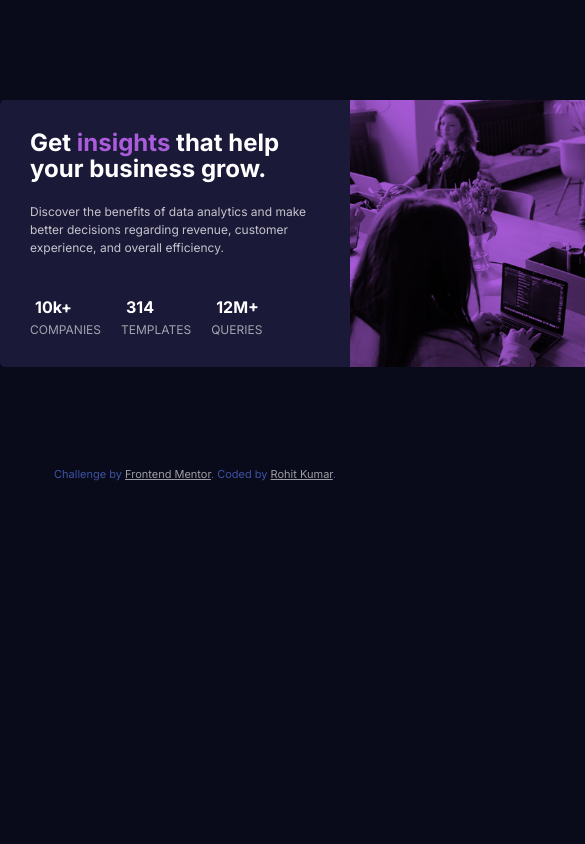
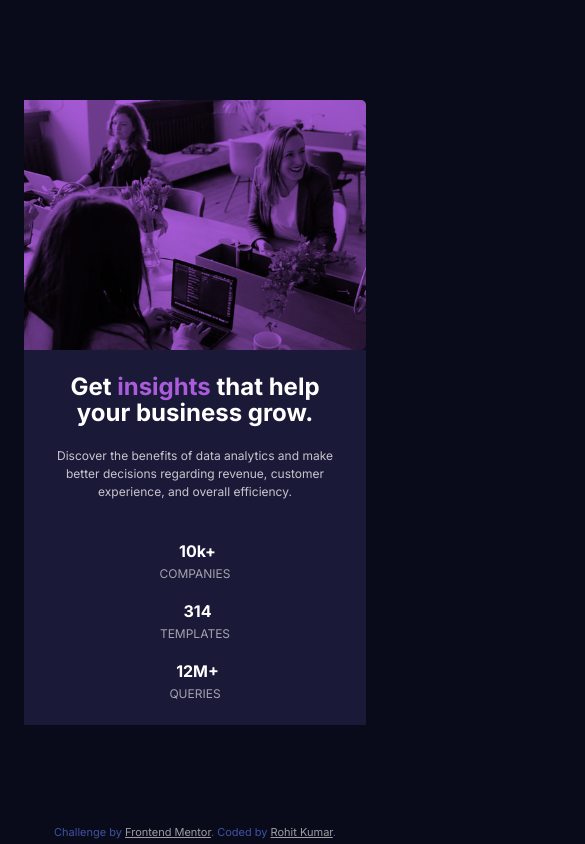
Before and after one commit to rohitKumar38344/Stats-preview-card-component-challenge, a plain HTML site: page index.html in a window 390 px wide. Shown: the top 844 px of the page, 585 px wide, since content can reach past the window. Drawn offline with Linux system fonts and the light colour scheme.

Commit message:
makes responsive

```diff
--- a/index.html
+++ b/index.html
@@ -65,7 +65,9 @@
     <footer>
       <div class="attribution">
         Challenge by
-        <a href="https://www.frontendmentor.io?ref=challenge" target="_blank"
+        <a
+          href="https://www.frontendmentor.io/profile/rohitKumar38344"
+          target="_blank"
           >Frontend Mentor</a
         >. Coded by <a href="#">Rohit Kumar</a>.
       </div>
--- a/style.css
+++ b/style.css
@@ -18,18 +18,15 @@ body {
 
 .card {
   margin: 10rem auto;
-  width: 700px;
+  max-width: 70rem;
   display: grid;
   grid-template-columns: repeat(2, 1fr);
   border-radius: 0.5rem;
 }
 
-.dark-background {
-  background-color: hsl(244, 38%, 16%);
-}
-
 .first-sec {
   padding: 3rem;
+  background-color: hsl(244, 38%, 16%);
 }
 
 .first-sec__title {
@@ -78,3 +75,28 @@ body {
   border-radius: 0px 5px 5px 0px;
   position: relative;
 }
+
+/********* Responsive Design *************/
+@media (max-width: 44em) {
+  .card {
+    padding: 0 2.4rem;
+  }
+}
+
+@media (max-width: 37em) {
+  .card {
+    grid-template-columns: 1fr;
+  }
+  .first-sec {
+    padding: 2.4rem;
+    text-align: center;
+  }
+  .company-stats-sec {
+    flex-direction: column;
+    align-items: center;
+  }
+  .second-sec {
+    grid-row: 1;
+    height: 25rem;
+  }
+}
```
